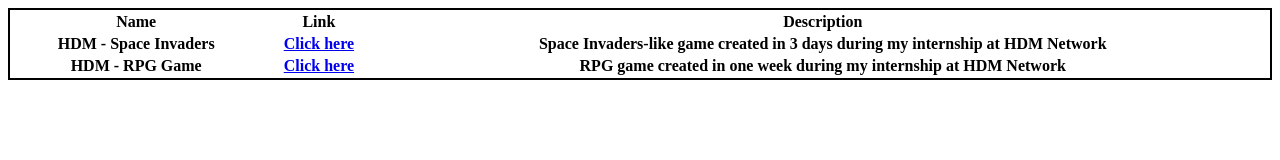
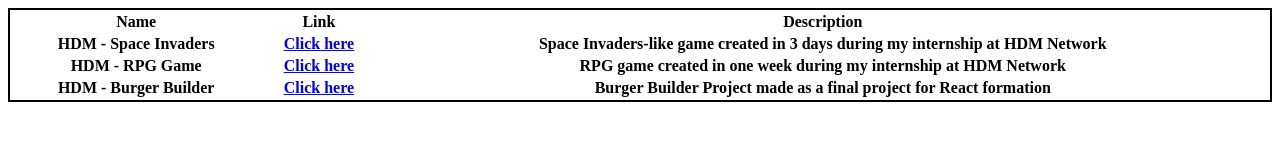
Before and after one commit to nvan-duysen/table_of_contents, a plain HTML site: page index.html in a window 1280 px wide. Drawn offline with Linux system fonts and the light colour scheme.

Commit message:
Update index.html
Added Burger Builder

```diff
--- a/index.html
+++ b/index.html
@@ -41,6 +41,17 @@
                 RPG game created in one week during my internship at HDM Network
             </th>
         </tr>
+        <tr>
+            <th>
+                HDM - Burger Builder
+            </th>
+            <th>
+                <a href="https://nvan-duysen.alwaysdata.net/REACT_APP/burger-builder-project/public/index.html" target="_blank">Click here</a>
+            </th>
+            <th>
+                Burger Builder Project made as a final project for React formation
+            </th>
+        </tr>
     </table>
 </body>
 </html>
```
